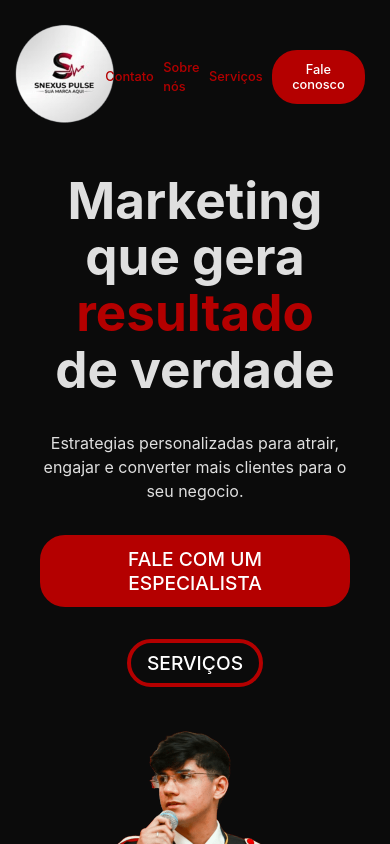
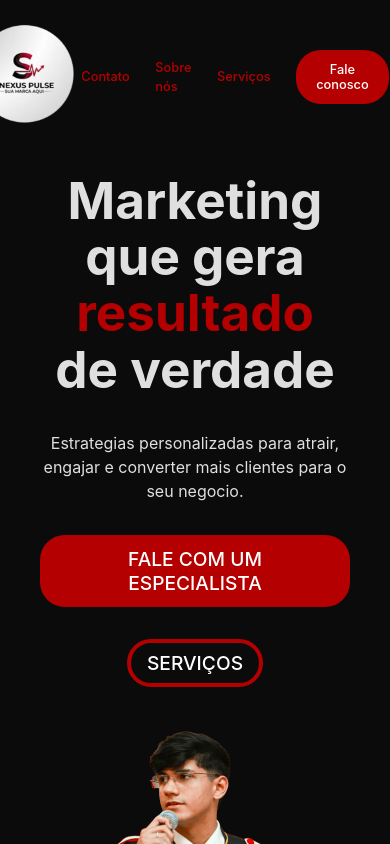
Before and after one commit to r4viel/snexus, a React (Vite) app in the folder snexus/: page / in a window 390 px wide. Shown: the top 844 px of the page. Built offline with nearby package versions, Linux system fonts and the light colour scheme.

Commit message:
Update logo margin and add gap to flex container
Adjusted logo margin and added gap to container.

```diff
--- a/snexus/src/App.css
+++ b/snexus/src/App.css
@@ -188,11 +188,11 @@ text-align: center;
     display: flex;
     align-items: center;
     justify-content: center;
+    gap: 1rem;
   }
   .logo {
     width: 6rem;
-    margin-left: -1rem;
-    margin-rigth: 2rem;
+    margin-left: -2rem;
   }
   .nav {
     display: flex;
```
